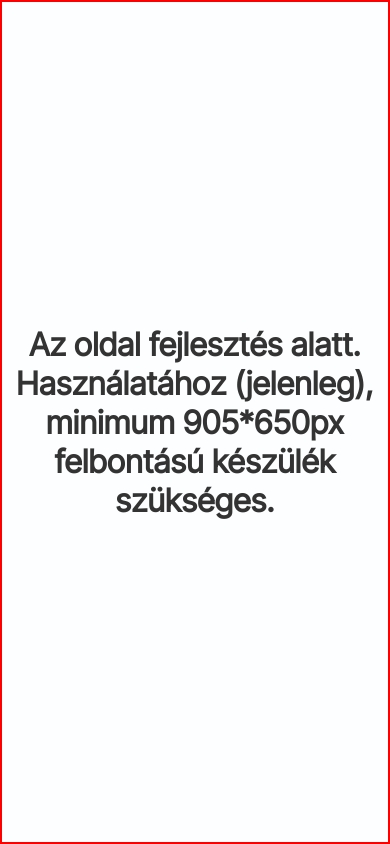
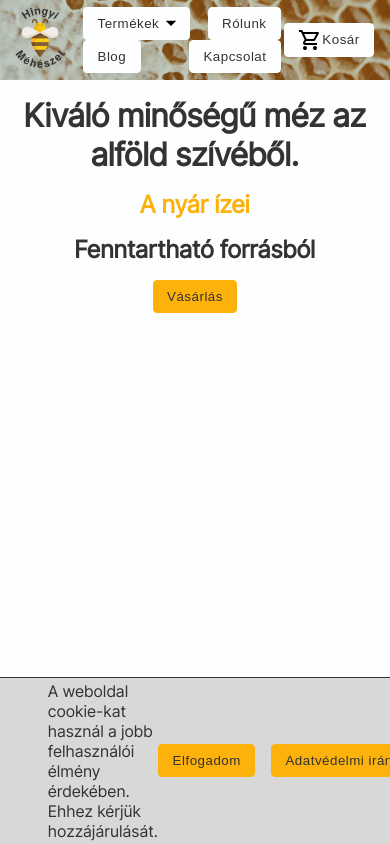
Before and after one commit to tibilodon/beepal, a Next.js app: page / in a window 390 px wide. Built offline with nearby package versions, Linux system fonts and the light colour scheme; no server answers.

Commit message:
started mobile view

```diff
--- a/app/layout.tsx
+++ b/app/layout.tsx
@@ -29,18 +29,18 @@ export default function RootLayout({
       */}
       <head />
       <body>
-        <h1 className={styles.mobileProt}>
+        {/* <h1 className={styles.mobileProt}>
           Az oldal fejlesztés alatt. Használatához (jelenleg), minimum 905*650px
           felbontású készülék szükséges.
         </h1>
-        <div className={styles.mobile}>
-          <Header />
+        <div className={styles.mobile}> */}
+        <Header />
 
-          <div className={styles.container}>
-            {children}
-            {cookie?.value ? null : <CookieFooter />}
-          </div>
+        <div className={styles.container}>
+          {children}
+          {cookie?.value ? null : <CookieFooter />}
         </div>
+        {/* </div> */}
       </body>
     </html>
   );
--- a/styles/header.module.scss
+++ b/styles/header.module.scss
@@ -2,7 +2,23 @@
 @use "./vars" as *;
 
 //for layout / children
-.mobile {
+// .mobile {
+//   .container {
+//     display: flex;
+//     flex-direction: column;
+//     width: 100%;
+//     height: calc(100vh - 5em);
+//     // height: 100vh;
+//     // padding-top: 5em;
+//     // border: 4px solid red;
+//     // top: 5em;
+//     margin-top: 5em;
+//   }
+//   .mobileProt {
+//     display: none;
+//   }
+// }
+
 .container {
   display: flex;
   flex-direction: column;
@@ -12,11 +28,7 @@
   // padding-top: 5em;
   // border: 4px solid red;
   // top: 5em;
-    // margin-top: 5em;
-  }
-  .mobileProt {
-    display: none;
-  }
+  margin-top: 5em;
 }
 
 .wrap {
--- a/styles/home.module.scss
+++ b/styles/home.module.scss
@@ -38,3 +38,33 @@
     }
   }
 }
+@media (max-width: 910px) {
+  .wrap {
+    background-position: center;
+    // background-position-y: -3.2em;
+    // background-size: 63%;
+    // background-blend-mode: darken;
+    .content {
+      justify-content: flex-start;
+      // @include test();
+      width: 100%;
+      text-align: center;
+      padding-top: 1em;
+      // gap: 2em;
+    }
+  }
+}
+@media (max-width: 1219px) {
+  .wrap {
+    background-size: 63%;
+    background-position: bottom center;
+    .content {
+      justify-content: flex-start;
+      // @include test();
+      width: 100%;
+      text-align: center;
+      padding-top: 1em;
+      // gap: 2em;
+    }
+  }
+}
```
Lines whose indentation alone changed are shown as unchanged.
